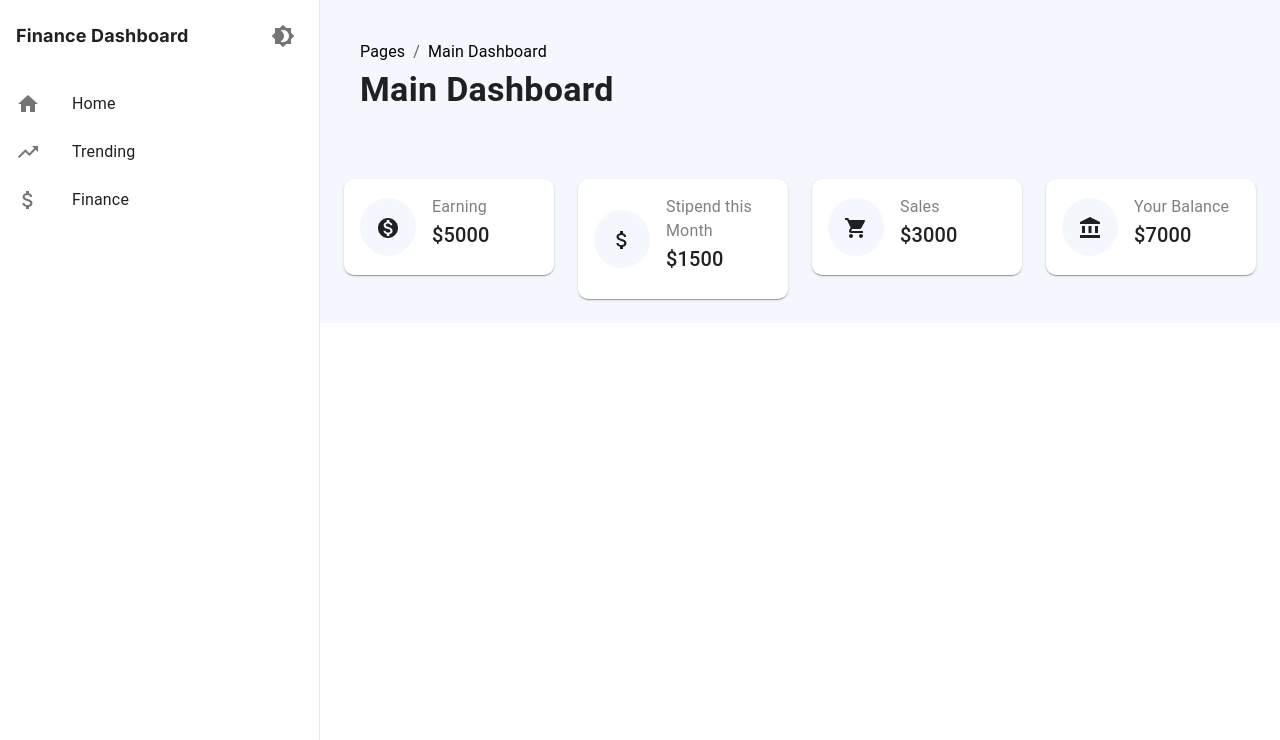
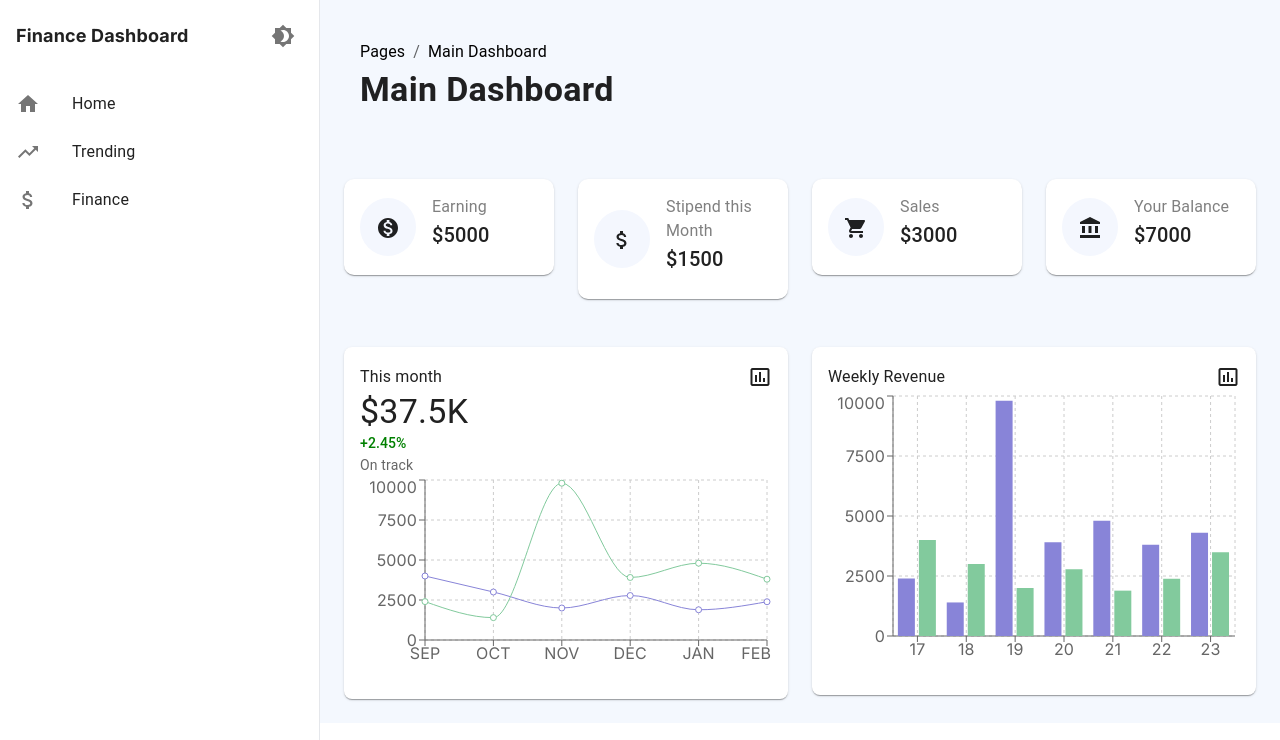
Before and after one commit to Varsani2520/finance-dashboard, a Next.js app: page / in a window 1280 px wide. Shown: the top 740 px of the page. Built offline with nearby package versions, Linux system fonts and the light colour scheme.

Commit message:
ui of metrices in dashboard

```diff
--- /dev/null
+++ b/app/Components/Dashboard/Metrics.jsx
@@ -0,0 +1,79 @@
+'use client'
+import * as React from 'react';
+import { Grid, Card, CardContent, Typography, Box } from '@mui/material';
+import { LineChart, Line, XAxis, YAxis, CartesianGrid, Tooltip, ResponsiveContainer, BarChart, Bar } from 'recharts';
+import { InsertChartOutlined } from '@mui/icons-material';
+
+const data = [
+  { name: 'SEP', uv: 4000, pv: 2400, amt: 2400 },
+  { name: 'OCT', uv: 3000, pv: 1398, amt: 2210 },
+  { name: 'NOV', uv: 2000, pv: 9800, amt: 2290 },
+  { name: 'DEC', uv: 2780, pv: 3908, amt: 2000 },
+  { name: 'JAN', uv: 1890, pv: 4800, amt: 2181 },
+  { name: 'FEB', uv: 2390, pv: 3800, amt: 2500 },
+];
+
+const barData = [
+  { name: '17', uv: 4000, pv: 2400, amt: 2400 },
+  { name: '18', uv: 3000, pv: 1398, amt: 2210 },
+  { name: '19', uv: 2000, pv: 9800, amt: 2290 },
+  { name: '20', uv: 2780, pv: 3908, amt: 2000 },
+  { name: '21', uv: 1890, pv: 4800, amt: 2181 },
+  { name: '22', uv: 2390, pv: 3800, amt: 2500 },
+  { name: '23', uv: 3490, pv: 4300, amt: 2100 },
+];
+
+export default function Metrics() {
+  return (
+    <Box sx={{ flexGrow: 1, p: 3 }}>
+      <Grid container spacing={3}>
+        {/* Card 1 */}
+        <Grid item xs={12} md={6}>
+          <Card sx={{ backgroundColor: 'white', borderRadius: 2 }}>
+            <CardContent>
+              <Box sx={{ display: 'flex', justifyContent: 'space-between', alignItems: 'center' }}>
+                <Typography variant="subtitle1">This month</Typography>
+                <InsertChartOutlined />
+              </Box>
+              <Typography variant="h4">$37.5K</Typography>
+              <Typography variant="subtitle2" color="green">+2.45%</Typography>
+              <Typography variant="body2" color="textSecondary">On track</Typography>
+              <ResponsiveContainer width="100%" height={200}>
+                <LineChart data={data}>
+                  <CartesianGrid strokeDasharray="3 3" />
+                  <XAxis dataKey="name" />
+                  <YAxis />
+                  <Tooltip />
+                  <Line type="monotone" dataKey="uv" stroke="#8884d8" />
+                  <Line type="monotone" dataKey="pv" stroke="#82ca9d" />
+                </LineChart>
+              </ResponsiveContainer>
+            </CardContent>
+          </Card>
+        </Grid>
+
+        {/* Card 2 */}
+        <Grid item xs={12} md={6}>
+          <Card sx={{ backgroundColor: 'white', borderRadius: 2 }}>
+            <CardContent>
+              <Box sx={{ display: 'flex', justifyContent: 'space-between', alignItems: 'center' }}>
+                <Typography variant="subtitle1">Weekly Revenue</Typography>
+                <InsertChartOutlined />
+              </Box>
+              <ResponsiveContainer width="100%" height={280}>
+                <BarChart data={barData}>
+                  <CartesianGrid strokeDasharray="3 3" />
+                  <XAxis dataKey="name" />
+                  <YAxis />
+                  <Tooltip />
+                  <Bar dataKey="pv" fill="#8884d8" />
+                  <Bar dataKey="uv" fill="#82ca9d" />
+                </BarChart>
+              </ResponsiveContainer>
+            </CardContent>
+          </Card>
+        </Grid>
+      </Grid>
+    </Box>
+  );
+}
--- a/app/page.js
+++ b/app/page.js
@@ -1,10 +1,12 @@
-import Headers from './Components/Headers'
-import HomeCards from './Components/HomeCards';
+import Headers from './Components/Dashboard/Headers'
+import HomeCards from './Components/Dashboard/HomeCards';
+import Metrics from './Components/Dashboard/Metrics';
 export default function Home() {
   return (
     <div >
       <Headers />
       <HomeCards/>
+      <Metrics/>
     </div>
   );
 
--- a/package.json
+++ b/package.json
@@ -21,6 +21,7 @@
     "postcss": "8.4.38",
     "react": "18.3.1",
     "react-dom": "18.3.1",
+    "recharts": "^2.12.7",
     "styled-components": "^6.1.11",
     "tailwindcss": "3.4.4"
   }
```
Also changed, not shown: app/Components/Dashboard/Headers.jsx (renamed from app/Components/Headers.jsx), app/Components/Dashboard/HomeCards.jsx (renamed from app/Components/HomeCards.jsx), 1 other file (tests, documents, lock files or other folders).
